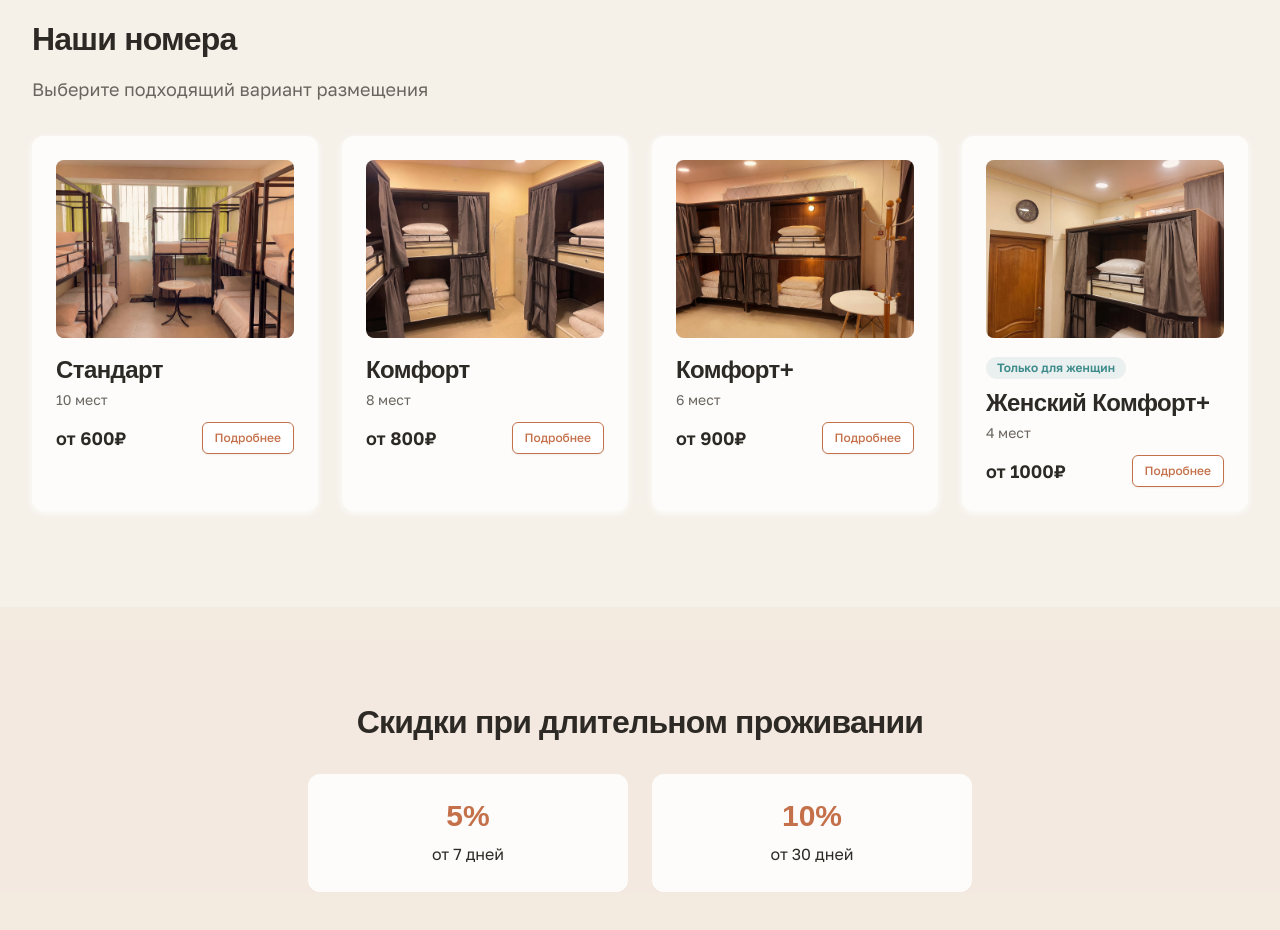
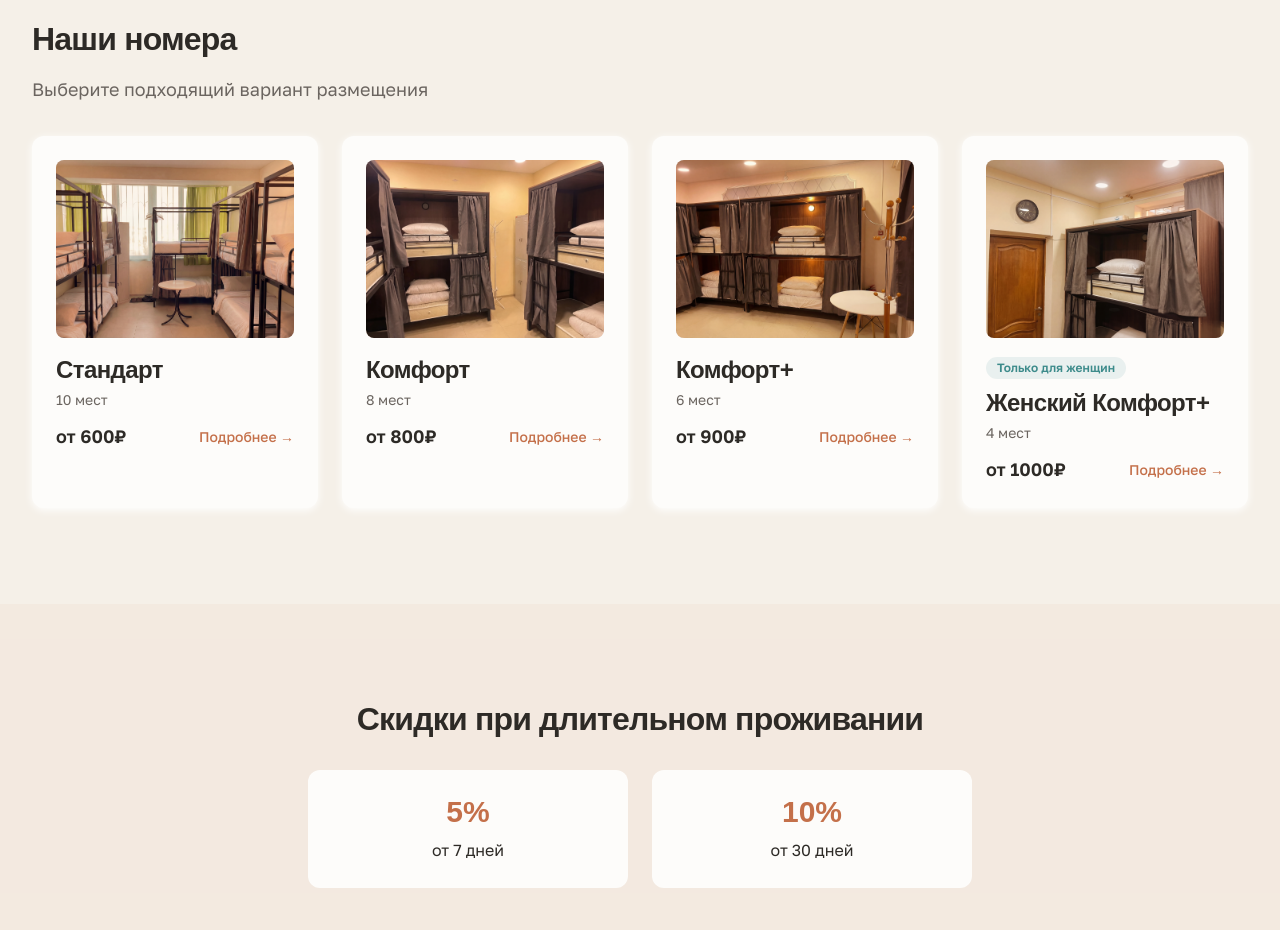
Before and after one commit to rebekaee1/delas, a Next.js app: page / in a window 1280 px wide. Shown: the part 1140-2070 px from the top of the page. Built offline with nearby package versions, Linux system fonts and the light colour scheme; no server answers; a web font is replaced by a local one.

Commit message:
feat: кликабельные карточки номеров, кнопка Подробнее на /rooms

```diff
--- a/src/app/page.tsx
+++ b/src/app/page.tsx
@@ -74,9 +74,10 @@ export default function Home() {
 
           <div className="grid md:grid-cols-2 lg:grid-cols-4 gap-6">
             {ROOM_TYPES.map((room, index) => (
-              <div
+              <Link
                 key={room.slug}
-                className="card p-6 card-hover animate-fade-in-up"
+                href={`/rooms/${room.slug}`}
+                className="card p-6 card-hover animate-fade-in-up block"
                 style={{ animationDelay: `${200 + index * 100}ms` }}
               >
                 {/* Фото */}
@@ -102,11 +103,11 @@ export default function Home() {
                   <span className="text-body-lg font-semibold text-coal">
                     от {room.pricePerNight}₽
                   </span>
-                  <Button variant="outline" size="sm" asChild className="border-terracotta text-terracotta hover:bg-terracotta hover:text-white btn-hover">
-                    <Link href={`/rooms/${room.slug}`}>Подробнее</Link>
-                  </Button>
+                  <span className="text-small text-terracotta font-medium hover:underline">
+                    Подробнее →
+                  </span>
                 </div>
-              </div>
+              </Link>
             ))}
           </div>
         </div>
--- a/src/app/rooms/page.tsx
+++ b/src/app/rooms/page.tsx
@@ -37,8 +37,8 @@ export default function RoomsPage() {
                 className="bg-sand-50 border-sand-200 overflow-hidden card-hover animate-fade-in-up"
                 style={{ animationDelay: `${index * 150}ms` }}
               >
-                {/* Изображение */}
-                <div className="relative aspect-[16/9] bg-sand-200 overflow-hidden group">
+                {/* Изображение — кликабельное */}
+                <Link href={`/rooms/${room.slug}`} className="block relative aspect-[16/9] bg-sand-200 overflow-hidden group">
                   <Image
                     src={room.image16x9 || room.image4x3}
                     alt={room.name}
@@ -47,12 +47,14 @@ export default function RoomsPage() {
                     sizes="(min-width: 1024px) 50vw, 100vw"
                     priority={index === 0}
                   />
-                </div>
+                </Link>
 
                 <CardHeader className="pb-2">
                   <div className="flex items-start justify-between">
                     <div>
-                      <h2 className="text-h3 text-coal">{room.name}</h2>
+                      <Link href={`/rooms/${room.slug}`} className="hover:text-terracotta transition-colors">
+                        <h2 className="text-h3 text-coal">{room.name}</h2>
+                      </Link>
                       <div className="flex items-center gap-2 mt-1 text-coal-light">
                         <Users className="h-4 w-4" />
                         <span className="text-body">{room.beds} мест</span>
@@ -90,9 +92,14 @@ export default function RoomsPage() {
                     </span>
                     <span className="text-small text-coal-light ml-1">/ ночь</span>
                   </div>
-                  <Button asChild className="bg-terracotta hover:bg-terracotta-dark btn-hover">
-                    <Link href={`/booking?room=${room.slug}`}>Забронировать</Link>
-                  </Button>
+                  <div className="flex gap-2">
+                    <Button asChild variant="outline" className="border-terracotta text-terracotta hover:bg-terracotta hover:text-white btn-hover">
+                      <Link href={`/rooms/${room.slug}`}>Подробнее</Link>
+                    </Button>
+                    <Button asChild className="bg-terracotta hover:bg-terracotta-dark btn-hover">
+                      <Link href={`/booking?room=${room.slug}`}>Забронировать</Link>
+                    </Button>
+                  </div>
                 </CardFooter>
               </Card>
             ))}
```
